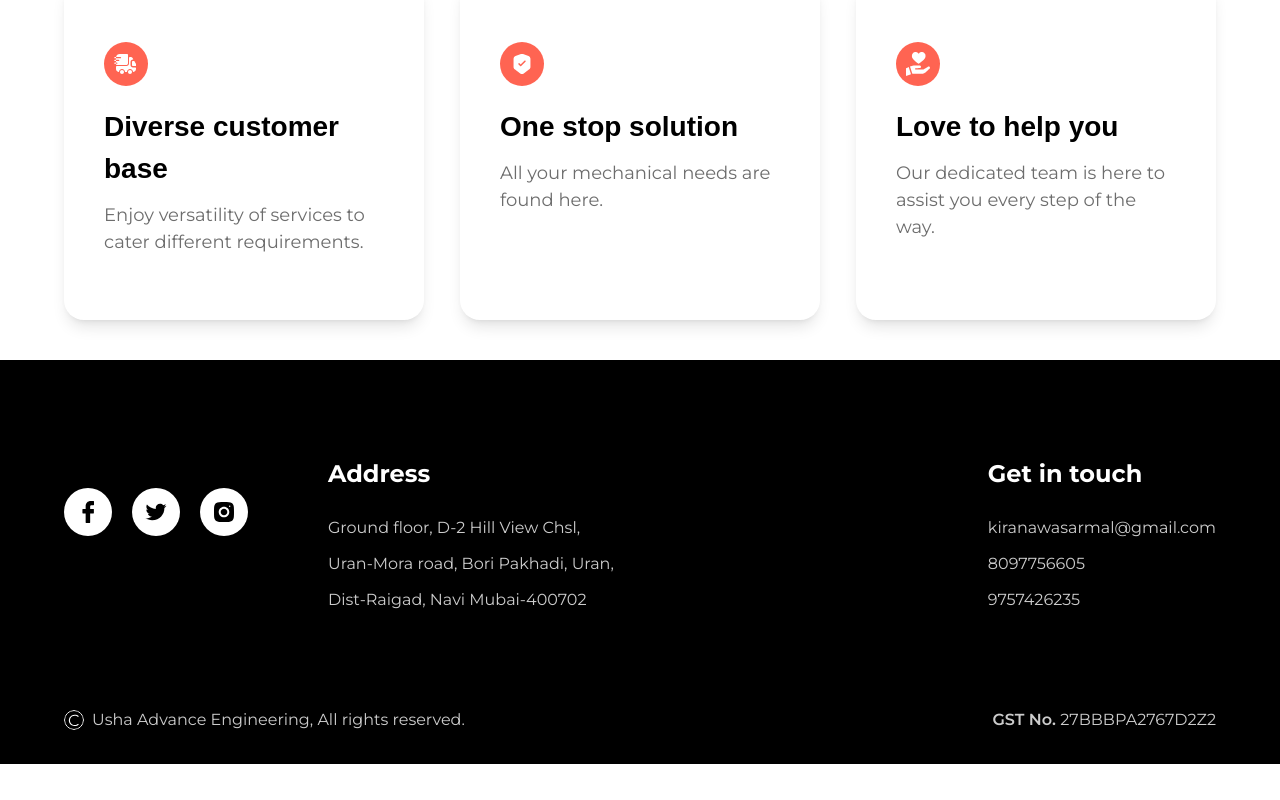
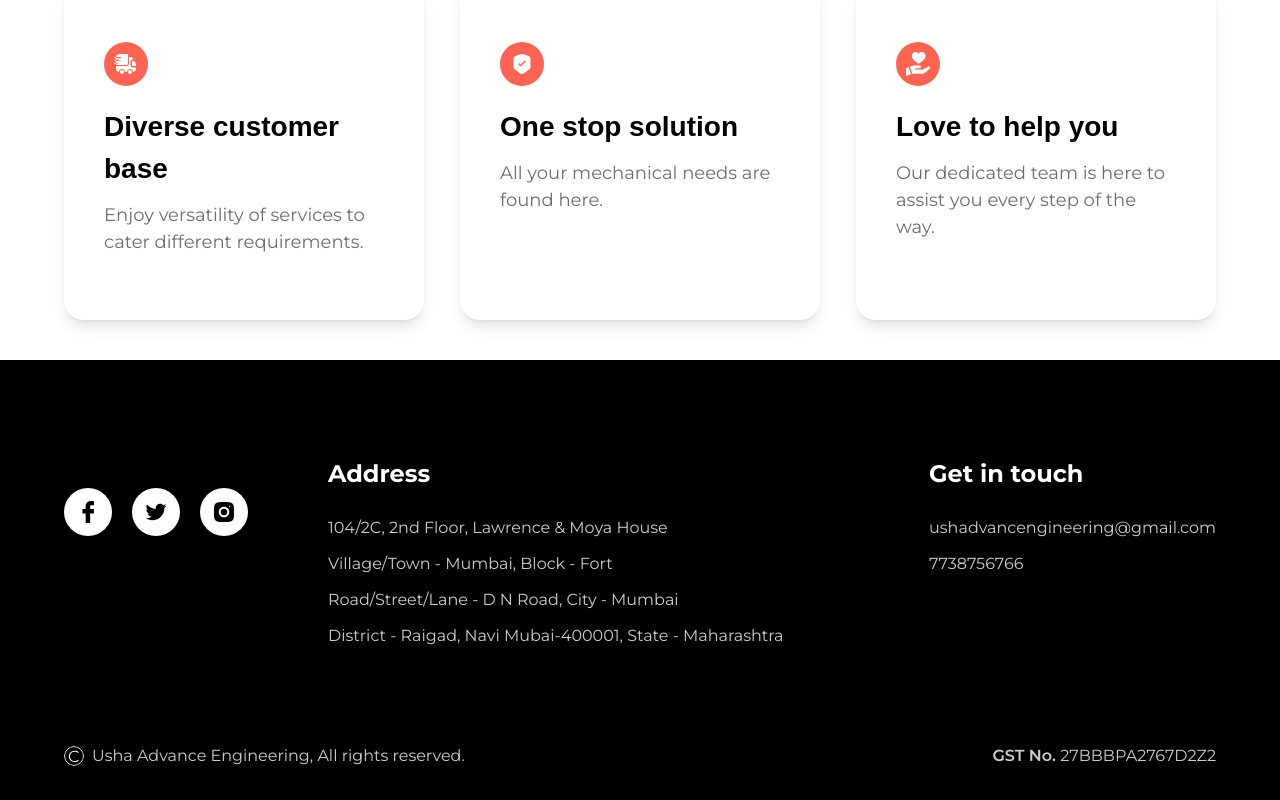
Before and after one commit to VALiUMgithub/Usha-Engineering, a React (Vite) app: page / in a window 1280 px wide. Shown: the part 3240-4040 px from the top of the page. Before the commit the page ends 4004 px from the top, so only its background shows below. Built offline with nearby package versions, Linux system fonts and the light colour scheme; a web font is replaced by a local one.

Commit message:
Update index.js

```diff
--- a/src/constants/index.js
+++ b/src/constants/index.js
@@ -122,18 +122,18 @@ export const footerLinks = [
 	{
 		title: "Address",
 		links: [
-			{ name: "Ground floor, D-2 Hill View Chsl,", link: "#products" },
-			{ name: "Uran-Mora road, Bori Pakhadi, Uran,", link: "#products" },
-			{ name: "Dist-Raigad, Navi Mubai-400702", link: "#products" },
+			{ name: "104/2C, 2nd Floor, Lawrence & Moya House", link: "#products" },
+			{ name: "Village/Town - Mumbai, Block - Fort", link: "#products" },
+			{ name: "Road/Street/Lane - D N Road, City - Mumbai", link: "#products" },
+			{ name: "District - Raigad, Navi Mubai-400001, State - Maharashtra", link: "#products" },
 
 		],
 	},
 	{
 		title: "Get in touch",
 		links: [
-			{ name: "kiranawasarmal@gmail.com", link: "mailto:kiranawasarmal@gmail.com" },
-			{ name: "8097756605", link: "tel:+918097756605" },
-			{ name: "9757426235", link: "tel:+919757426235" },
+			{ name: "ushadvancengineering@gmail.com", link: "mailto:ushadvancengineering@gmail.com" },
+			{ name: "7738756766", link: "tel:+917738756766" },
 		],
 	},
 ];
```
